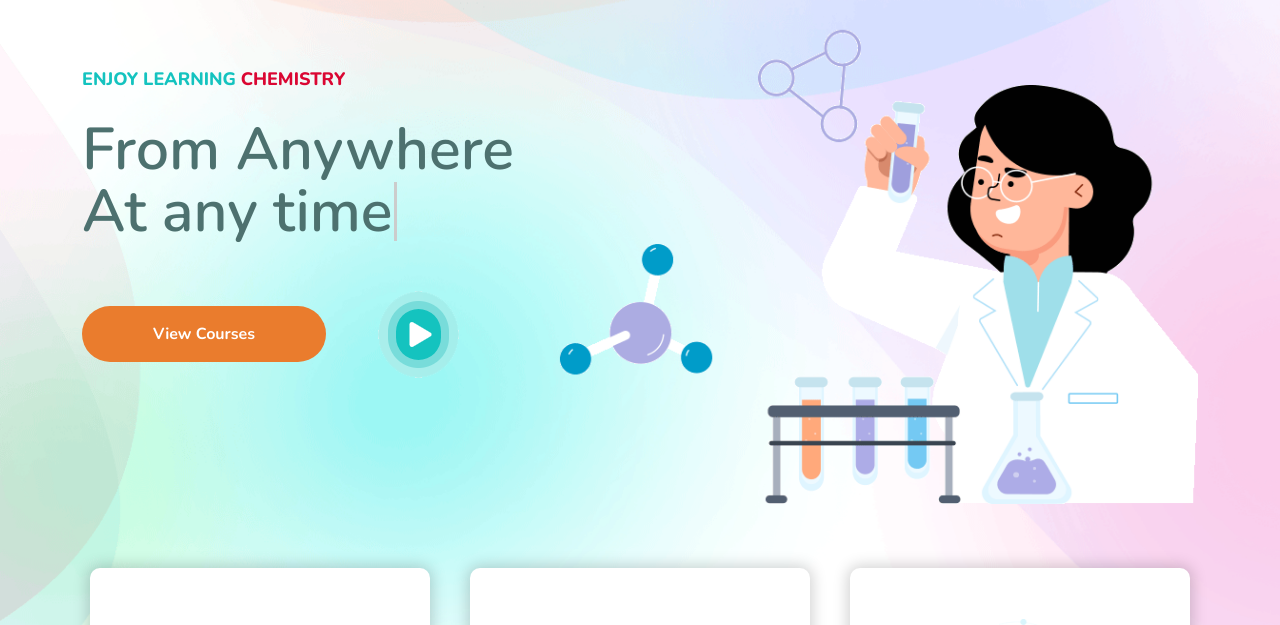
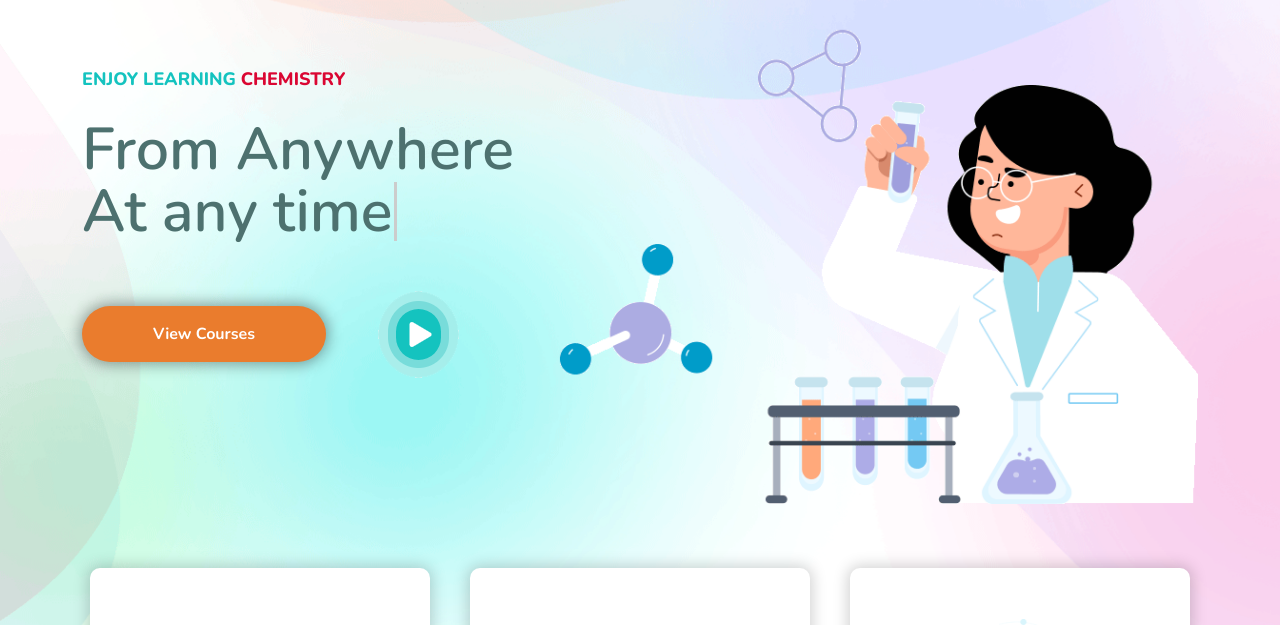
Before and after one commit to KasunYogeeMedia/chemanywhere, a plain HTML site: page index.html in a window 1280 px wide. In both pictures the pointer is over the link "View Courses". Shown: the part 103-728 px from the top of the page. Drawn offline with nearby package versions, Linux system fonts and the light colour scheme.

Commit message:
button animations

```diff
--- a/style.css
+++ b/style.css
@@ -275,7 +275,7 @@ span,
   line-height: 27px;
 }
 
-/* animation styles */
+/************************************ animation styles */
 
 .ttle {
   min-height: 150px;
@@ -360,3 +360,19 @@ span.cursor.typing {
   transform: scale(1.05);
   transition: 1s ease;
 }
+
+
+/* buttons hover animations */
+.crs-btn .btn,
+.sec_btn{
+transition: 0.5s;
+}
+.crs-btn .btn:hover{
+  -webkit-box-shadow: 0px 0px 15px 2px rgba(0, 0, 0, 0.39);
+box-shadow: 0px 0px 15px 2px rgba(0, 0, 0, 0.39);
+}
+.sec_btn:hover{
+color: #fff;
+-webkit-box-shadow: 0px 0px 15px 2px rgba(0, 0, 0, 0.39);
+box-shadow: 0px 0px 15px 2px rgba(0, 0, 0, 0.39);
+}
```
